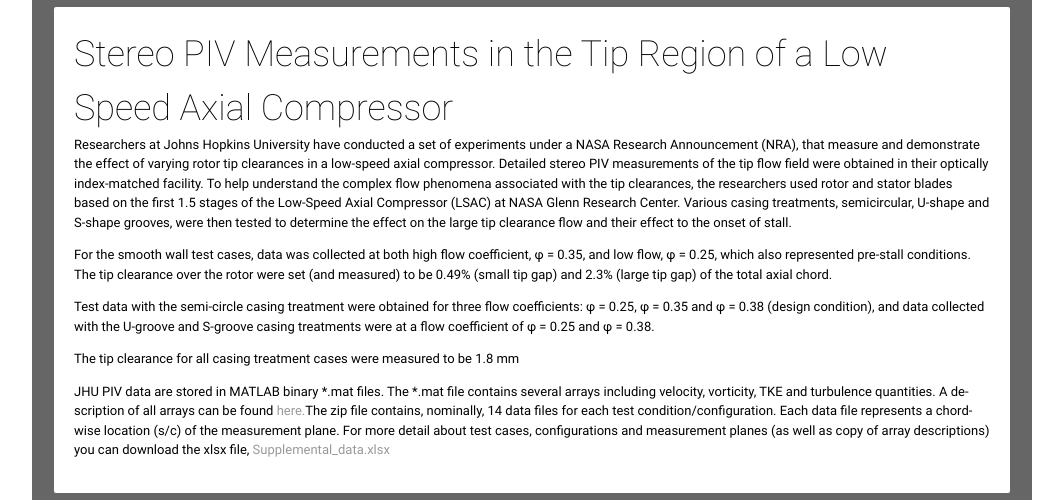
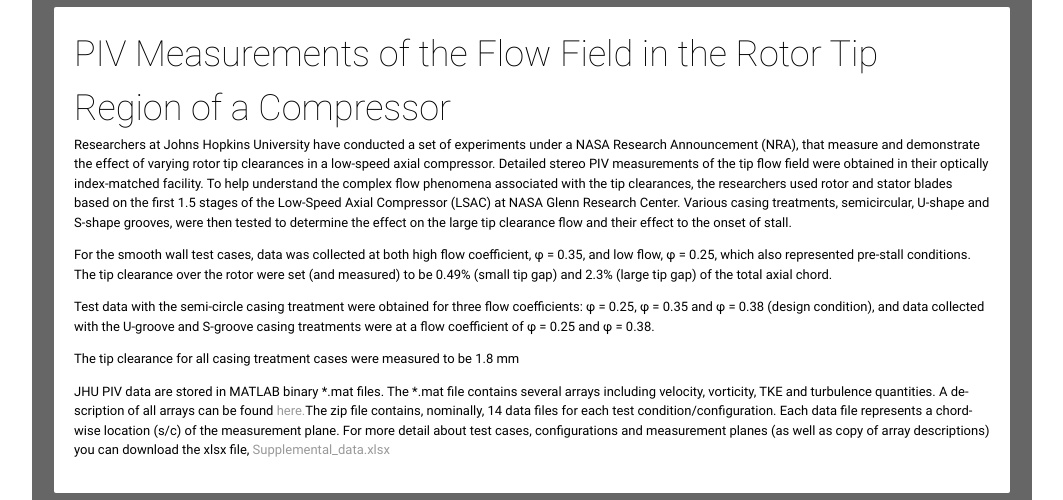
Before and after one commit to nasa/JHU-PIV-data, a plain HTML site: page index.html in a window 1280 px wide. Shown: the part 267-767 px from the top of the page, without its empty margins (108-1171 px from the left). Drawn offline with Linux system fonts and the light colour scheme.

Commit message:
title change

```diff
--- a/index.html
+++ b/index.html
@@ -101,7 +101,7 @@
 										<div class="row">
 											<div class="small-12 medium-12 columns">
 												<div id="external-dataset-title">
-													<h2 style="padding:0;margin:0;" class="page-title">Stereo PIV Measurements in the Tip Region of a Low Speed Axial Compressor</h2>
+													<h2 style="padding:0;margin:0;" class="page-title">PIV Measurements of the Flow Field in the Rotor Tip Region of a Compressor</h2>
 													<p class="resource-description">Researchers at Johns Hopkins University have conducted a set of experiments under a NASA Research Announcement (NRA), that measure and demonstrate the effect of varying rotor tip clearances in a low-speed axial compressor. Detailed stereo PIV measurements of the tip flow field were obtained in their optically index-matched facility. To help understand the complex flow phenomena associated with the tip clearances, the researchers used rotor and stator blades based on the first 1.5 stages of the Low-Speed Axial Compressor (LSAC) at NASA Glenn Research Center. Various casing treatments, semicircular, U-shape and S-shape grooves, were then tested to determine the effect on the large tip clearance flow and their effect to the onset of stall.</p>
 													<br>
 													<p>For the smooth wall test cases, data was collected at both high flow coefficient, φ = 0.35, and low flow, φ = 0.25, which also represented pre-stall conditions. The tip clearance over the rotor were set (and measured) to be 0.49% (small tip gap) and 2.3% (large tip gap) of the total axial chord.  </p>
```
